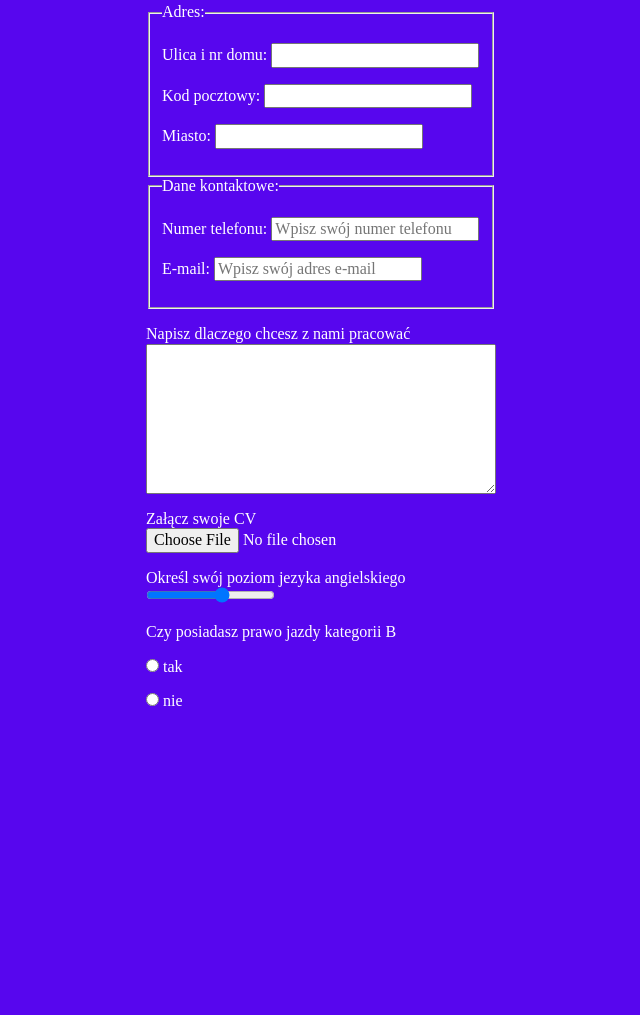
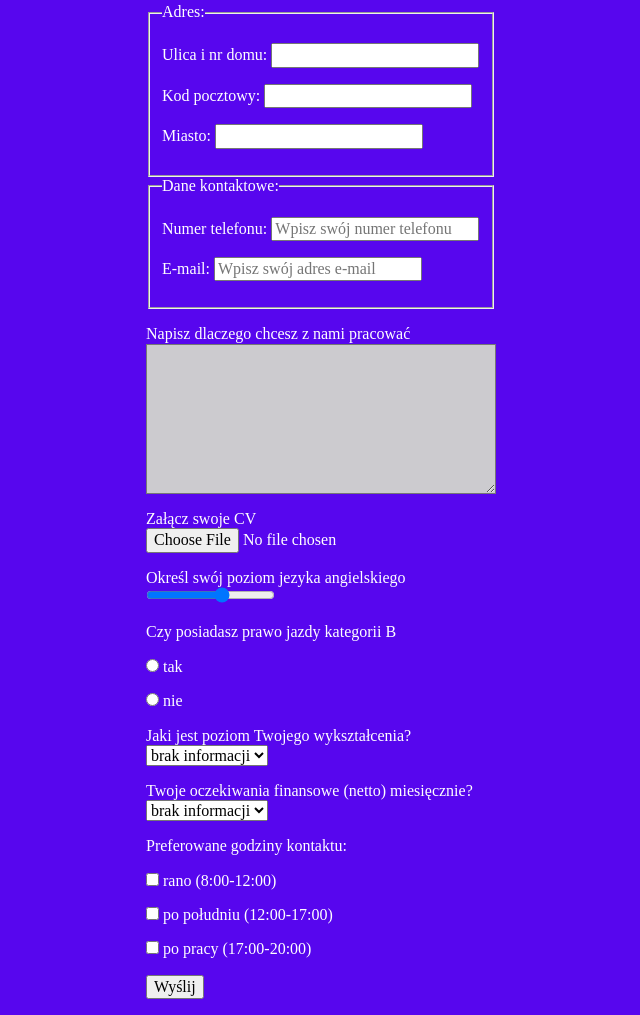
Before and after one commit to monika-wisniewska/working-form, a plain HTML site: page index.html in a window 1280 px wide. Shown: the part 157-1172 px from the top of the page, without its empty margins (319-959 px from the left). Before the commit the page ends 884 px from the top, so only its background shows below. Drawn offline with Linux system fonts and the light colour scheme.

Commit message:
finish questions

```diff
--- a/index.html
+++ b/index.html
@@ -75,6 +75,40 @@
             <label><input name="drivingLicence" type="radio"> nie</label>
            </p>
         </p>
+        <p>
+            <label for="school">Jaki jest poziom Twojego wykształcenia?</label><br>
+            <select name="school" id="school">
+                <option>brak informacji</option>
+                <option>podstawowe</option>
+                <option>zawodowe</option>
+                <option>średnie</option>
+                <option>wyższe</option>
+            </select>
+        </p>
+        <p>
+            <label for="money">Twoje oczekiwania finansowe (netto) miesięcznie?</label><br>
+            <select name="money" id="money">
+                <option>brak informacji</option>
+                <option>do 2 tys. zł</option>
+                <option>2-3 tys. zł</option>
+                <option>3-5 tys. zł</option>
+                <option>5-7 tys. zł</option>
+            </select>
+        </p>
+        <p>
+            <legend>Preferowane godziny kontaktu:</legend>
+            <p>
+            <label><input name="contactHours" type="checkbox"> rano (8:00-12:00)</label>
+           </p>
+           <p>
+            <label><input name="contactHours" type="checkbox"> po południu (12:00-17:00)</label>
+           </p>
+           <p>
+            <label><input name="contactHours" type="checkbox"> po pracy (17:00-20:00)</label>
+           </p>
+           <p>
+               <input name="send" type="submit" value="Wyślij"/>
+           </p>
 
       </form>
     </main>
--- a/style.css
+++ b/style.css
@@ -14,8 +14,12 @@ html {
   justify-content: center;
   min-height: 100vh;
 }
+h1 {
+  color: #660772;
+}
 .reason {
   display: block;
   min-width: 350px;
   min-height: 150px;
+  background: #cccbcf;
 }
```
Lines whose indentation alone changed are shown as unchanged.
